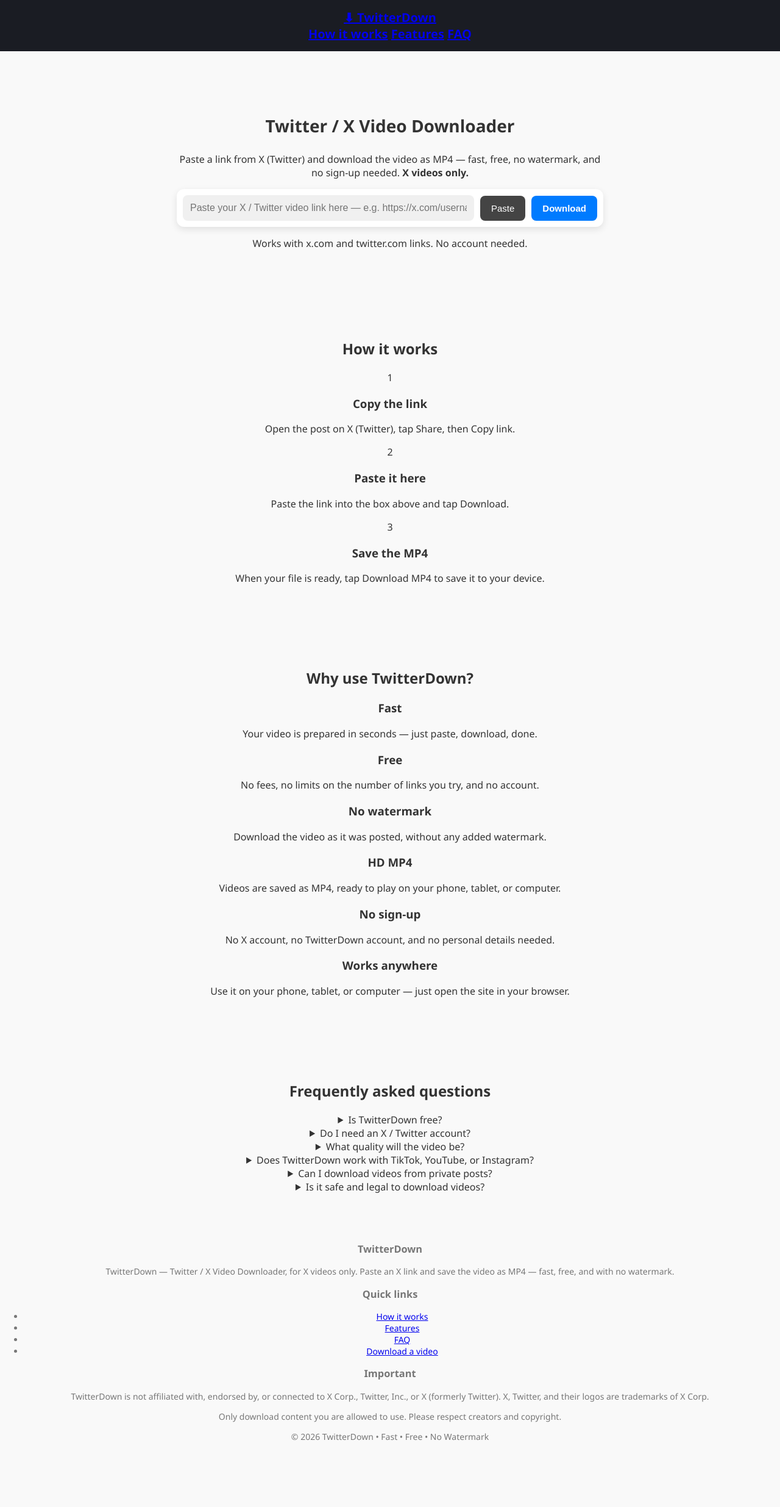
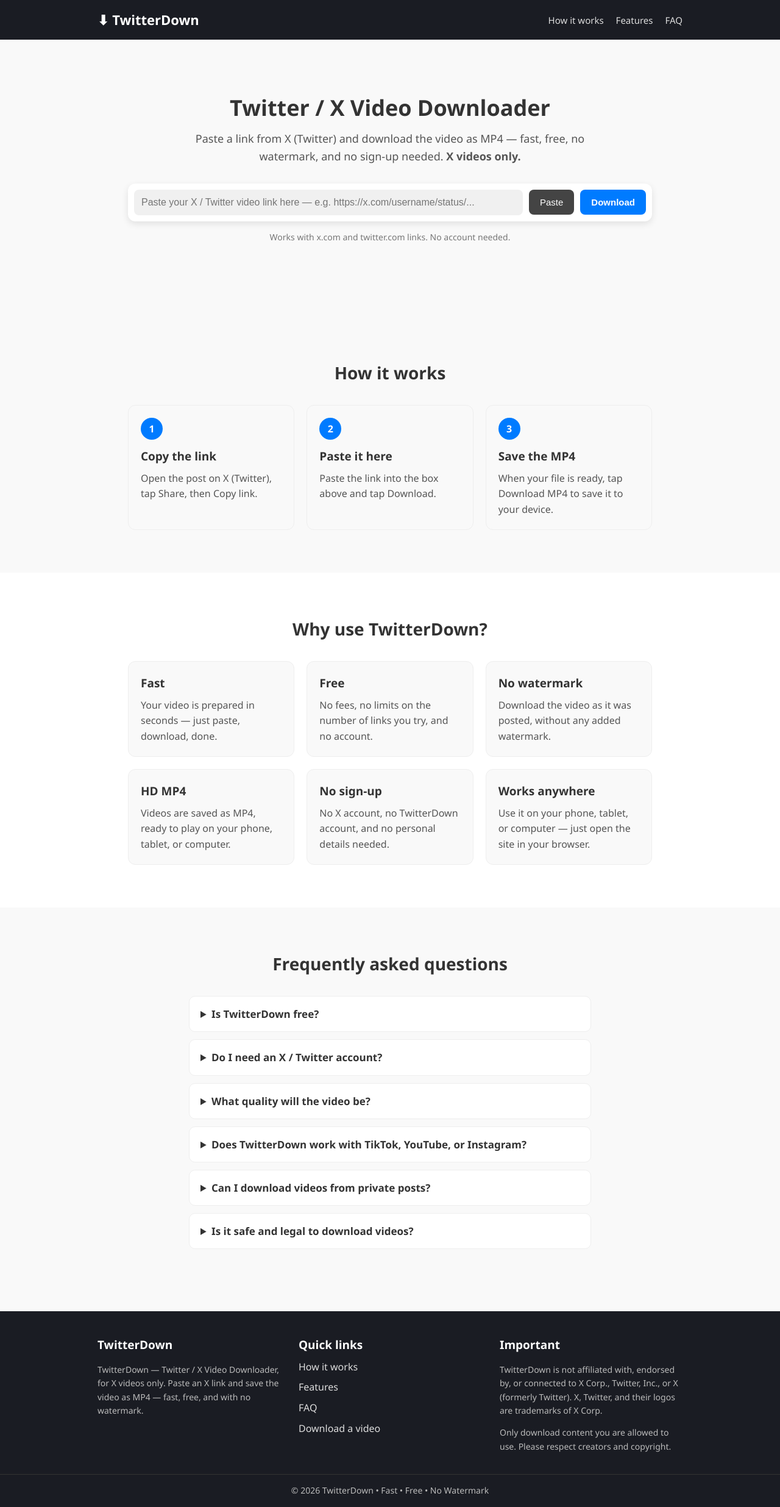
Before and after one commit to Ch-israr/twitter, a Flask app: page / in a window 1280 px wide. Shown: the whole page at 61% size. Before the commit the page ends 2362 px from the top, so only its background shows below. Run offline with Flask 3, Linux system fonts and the light colour scheme.

Commit message:
Style TwitterDown header, hero, features, FAQ and footer

```diff
--- a/static/css/style.css
+++ b/static/css/style.css
@@ -1,31 +1,98 @@
+* { box-sizing: border-box; }
+
+html { scroll-behavior: smooth; }
+
 body {
   margin: 0;
   font-family: "Segoe UI", Arial, sans-serif;
   background: #f9f9f9;
   color: #333;
+  line-height: 1.6;
 }
 
-header {
+a { color: #007bff; }
+
+/* Header */
+.site-header {
   background: #1a1c23;
-  padding: 15px 30px;
-  text-align: center;
   color: #fff;
-  font-size: 20px;
-  font-weight: bold;
+  position: sticky;
+  top: 0;
+  z-index: 10;
 }
 
-.container {
-  max-width: 700px;
-  margin: 60px auto;
-  text-align: center;
-  padding: 20px;
+.header-inner {
+  max-width: 1000px;
+  margin: 0 auto;
+  padding: 15px 20px;
+  display: flex;
+  align-items: center;
+  justify-content: space-between;
+  gap: 20px;
 }
 
+.logo {
+  color: #fff;
+  text-decoration: none;
+  font-size: 22px;
+  font-weight: bold;
+  white-space: nowrap;
+}
+
+.main-nav { display: flex; gap: 20px; flex-wrap: wrap; }
+
+.main-nav a {
+  color: #ddd;
+  text-decoration: none;
+  font-size: 15px;
+}
+
+.main-nav a:hover { color: #fff; text-decoration: underline; }
+
+/* Layout */
+.container {
+  max-width: 900px;
+  margin: 0 auto;
+  padding: 20px;
+  text-align: center;
+}
+
+.container-narrow { max-width: 700px; text-align: left; }
+
+.section { padding: 50px 0; }
+.section-alt { background: #fff; }
+
 h1 {
-  margin-bottom: 25px;
+  margin: 10px 0 15px;
+  font-size: 36px;
+  font-weight: bold;
+  line-height: 1.2;
+}
+
+h2 {
+  margin: 0 0 30px;
   font-size: 28px;
   font-weight: bold;
+  text-align: center;
 }
+
+h3 { margin: 0 0 8px; font-size: 19px; }
+
+.subtitle {
+  font-size: 18px;
+  color: #555;
+  max-width: 650px;
+  margin: 0 auto 30px;
+}
+
+.hint {
+  font-size: 14px;
+  color: #777;
+  margin-top: 15px;
+}
+
+/* Hero / downloader */
+.hero { padding: 60px 0 50px; }
 
 .input-box {
   display: flex;
@@ -36,10 +103,12 @@ h1 {
   box-shadow: 0 4px 12px rgba(0,0,0,0.1);
   padding: 10px;
   gap: 10px;
+  flex-wrap: wrap;
 }
 
 input {
   flex: 1;
+  min-width: 220px;
   border: none;
   outline: none;
   font-size: 16px;
@@ -57,29 +126,16 @@ button {
   transition: background 0.3s;
 }
 
-#pasteBtn {
-  background: #444;
-  color: #fff;
-}
+button:disabled { opacity: 0.6; cursor: wait; }
 
-#pasteBtn:hover {
-  background: #333;
-}
+#pasteBtn { background: #444; color: #fff; }
+#pasteBtn:hover { background: #333; }
 
-#downloadBtn {
-  background: #007bff;
-  color: #fff;
-  font-weight: bold;
-}
+#downloadBtn { background: #007bff; color: #fff; font-weight: bold; }
+#downloadBtn:hover { background: #0056b3; }
 
-#downloadBtn:hover {
-  background: #0056b3;
-}
-
-#status {
-  margin-top: 25px;
-  font-size: 16px;
-}
+#status { margin-top: 25px; font-size: 16px; min-height: 24px; }
+#status.error { color: #c00; }
 
 .download-options {
   margin-top: 20px;
@@ -100,13 +156,95 @@ button {
   transition: background 0.3s;
 }
 
-.download-options a:hover {
-  background: #0056b3;
+.download-options a:hover { background: #0056b3; }
+
+/* Steps and features */
+.steps, .features {
+  display: grid;
+  grid-template-columns: repeat(auto-fit, minmax(240px, 1fr));
+  gap: 20px;
+  text-align: left;
 }
 
-footer {
-  margin-top: 50px;
+.step, .feature {
+  background: #f9f9f9;
+  border: 1px solid #eee;
+  border-radius: 12px;
+  padding: 20px;
+}
+
+.section-alt .step, .section-alt .feature { background: #f9f9f9; }
+
+.step-number {
+  display: inline-block;
+  width: 36px;
+  height: 36px;
+  line-height: 36px;
+  text-align: center;
+  border-radius: 50%;
+  background: #007bff;
+  color: #fff;
+  font-weight: bold;
+  margin-bottom: 12px;
+}
+
+.step p, .feature p { margin: 0; color: #555; }
+
+/* FAQ */
+details {
+  background: #fff;
+  border: 1px solid #eee;
+  border-radius: 10px;
+  padding: 15px 18px;
+  margin-bottom: 12px;
+}
+
+summary {
+  cursor: pointer;
+  font-weight: bold;
+  font-size: 17px;
+}
+
+details p { margin: 10px 0 0; color: #555; }
+
+/* Footer */
+.site-footer {
+  background: #1a1c23;
+  color: #ddd;
+  margin-top: 20px;
+}
+
+.footer-inner {
+  max-width: 1000px;
+  margin: 0 auto;
+  padding: 40px 20px 20px;
+  display: grid;
+  grid-template-columns: repeat(auto-fit, minmax(240px, 1fr));
+  gap: 30px;
+  text-align: left;
+}
+
+.site-footer h3 { color: #fff; margin-top: 0; }
+.site-footer p { font-size: 14px; color: #bbb; }
+.site-footer ul { list-style: none; padding: 0; margin: 0; }
+.site-footer li { margin-bottom: 8px; }
+.site-footer a { color: #ddd; text-decoration: none; }
+.site-footer a:hover { color: #fff; text-decoration: underline; }
+
+.footer-bottom {
+  border-top: 1px solid #333;
+  padding: 15px 20px;
   text-align: center;
   font-size: 14px;
-  color: #777;
+  color: #999;
 }
+
+.footer-bottom p { margin: 0; }
+
+@media (max-width: 600px) {
+  h1 { font-size: 28px; }
+  .header-inner { flex-direction: column; gap: 10px; }
+  .hero { padding: 40px 0; }
+  .input-box { flex-direction: column; align-items: stretch; }
+  input { width: 100%; }
+}
```
